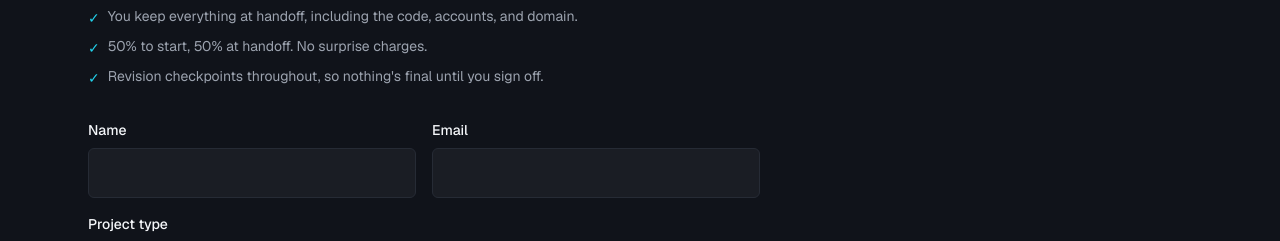
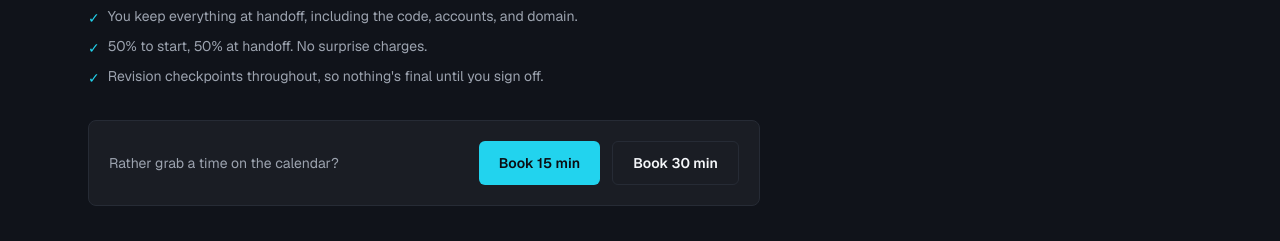
Before and after one commit to AddisonTech/Sixophor, a Next.js app: page / in a window 1280 px wide. Shown: the part 5940-6181 px from the top of the page. Built offline with nearby package versions, Linux system fonts and the light colour scheme; no server answers.

Commit message:
Offer both 15-min and 30-min booking options across site

```diff
--- a/components/BookCallButton.tsx
+++ b/components/BookCallButton.tsx
@@ -1,19 +1,22 @@
-import { BOOKING_URL } from "@/lib/site";
+import { BOOKING_URL_15 } from "@/lib/site";
 
 type BookCallButtonProps = {
   className?: string;
   label?: string;
+  url?: string;
 };
 
-// Renders the "book a call" CTA. When BOOKING_URL is set (e.g. a Cal.com link)
-// it opens the scheduler in a new tab; until then it falls back to the on-page
-// contact form so the CTA never points at a dead link.
+// Renders a "book a call" CTA. When its url is set (e.g. a Cal.com link) it
+// opens the scheduler in a new tab; until then it falls back to the on-page
+// contact form so the CTA never points at a dead link. Defaults to the 15-min
+// link; pass `url` for a different event (e.g. the 30-min call).
 export default function BookCallButton({
   className,
   label = "Book a free call",
+  url = BOOKING_URL_15,
 }: BookCallButtonProps) {
-  const external = BOOKING_URL.length > 0;
-  const href = external ? BOOKING_URL : "#contact";
+  const external = url.length > 0;
+  const href = external ? url : "#contact";
 
   return (
     <a
--- a/components/Contact.tsx
+++ b/components/Contact.tsx
@@ -1,6 +1,9 @@
 import SectionHeading from "./SectionHeading";
 import ContactForm from "./ContactForm";
+import BookCallButton from "./BookCallButton";
 import {
+  BOOKING_URL_15,
+  BOOKING_URL_30,
   CONTACT_EMAIL,
   CONTACT_PHONE,
   CONTACT_PHONE_DISPLAY,
@@ -33,6 +36,23 @@ export default function Contact() {
             sign off.
           </li>
         </ul>
+        <div className="mb-8 flex flex-col gap-3 rounded-lg border border-edge bg-panel p-5 sm:flex-row sm:items-center sm:justify-between">
+          <p className="text-sm text-muted">
+            Rather grab a time on the calendar?
+          </p>
+          <div className="flex flex-wrap gap-3">
+            <BookCallButton
+              url={BOOKING_URL_15}
+              label="Book 15 min"
+              className="inline-flex min-h-11 items-center rounded-md bg-accent px-5 text-sm font-semibold text-ink transition-opacity hover:opacity-85"
+            />
+            <BookCallButton
+              url={BOOKING_URL_30}
+              label="Book 30 min"
+              className="inline-flex min-h-11 items-center rounded-md border border-edge px-5 text-sm font-semibold text-fg transition-colors hover:border-accent hover:text-accent"
+            />
+          </div>
+        </div>
         <ContactForm />
         <p className="mt-6 text-sm text-muted">
           Prefer email or a call? Reach me directly at{" "}
--- a/components/IndustryPage.tsx
+++ b/components/IndustryPage.tsx
@@ -6,7 +6,13 @@ import ContactForm from "./ContactForm";
 import SectionHeading from "./SectionHeading";
 import GlowCard from "./GlowCard";
 import BookCallButton from "./BookCallButton";
-import { CONTACT_EMAIL, CONTACT_PHONE, CONTACT_PHONE_DISPLAY } from "@/lib/site";
+import {
+  BOOKING_URL_15,
+  BOOKING_URL_30,
+  CONTACT_EMAIL,
+  CONTACT_PHONE,
+  CONTACT_PHONE_DISPLAY,
+} from "@/lib/site";
 import type { Industry } from "@/lib/industries";
 
 export default function IndustryPage({ industry }: { industry: Industry }) {
@@ -34,7 +40,10 @@ export default function IndustryPage({ industry }: { industry: Industry }) {
               <p className="max-w-xl text-lg text-muted">{industry.subhead}</p>
               <div className="mt-2 flex flex-col gap-3">
                 <div className="flex flex-wrap items-center gap-3">
-                  <BookCallButton className="inline-flex min-h-12 items-center rounded-md bg-accent px-8 text-base font-semibold text-ink transition-opacity hover:opacity-85" />
+                  <BookCallButton
+                    label="Book a 15-min call"
+                    className="inline-flex min-h-12 items-center rounded-md bg-accent px-8 text-base font-semibold text-ink transition-opacity hover:opacity-85"
+                  />
                   <a
                     href={industry.demo.href}
                     className="inline-flex min-h-12 items-center rounded-md border border-edge px-8 text-base font-semibold text-fg transition-colors hover:border-accent hover:text-accent"
@@ -43,8 +52,13 @@ export default function IndustryPage({ industry }: { industry: Industry }) {
                   </a>
                 </div>
                 <p className="text-sm text-muted">
-                  Free scoping call, no obligation, reply within one business day.
+                  Free, no obligation, reply within one business day.
                 </p>
+                <BookCallButton
+                  url={BOOKING_URL_30}
+                  label="Prefer more time? Book a 30-minute call →"
+                  className="text-sm font-semibold text-accent transition-opacity hover:opacity-85"
+                />
               </div>
             </div>
             <div className="overflow-hidden rounded-lg border border-edge bg-panel">
@@ -170,6 +184,23 @@ export default function IndustryPage({ industry }: { industry: Industry }) {
             lead={`Tell me about your ${industry.noun} and I'll get back to you within one business day.`}
           />
           <div className="max-w-2xl">
+            <div className="mb-8 flex flex-col gap-3 rounded-lg border border-edge bg-panel p-5 sm:flex-row sm:items-center sm:justify-between">
+              <p className="text-sm text-muted">
+                Rather grab a time on the calendar?
+              </p>
+              <div className="flex flex-wrap gap-3">
+                <BookCallButton
+                  url={BOOKING_URL_15}
+                  label="Book 15 min"
+                  className="inline-flex min-h-11 items-center rounded-md bg-accent px-5 text-sm font-semibold text-ink transition-opacity hover:opacity-85"
+                />
+                <BookCallButton
+                  url={BOOKING_URL_30}
+                  label="Book 30 min"
+                  className="inline-flex min-h-11 items-center rounded-md border border-edge px-5 text-sm font-semibold text-fg transition-colors hover:border-accent hover:text-accent"
+                />
+              </div>
+            </div>
             <ContactForm />
             <p className="mt-6 text-sm text-muted">
               Prefer email or a call? Reach me directly at{" "}
--- a/lib/site.ts
+++ b/lib/site.ts
@@ -9,6 +9,7 @@ export const CONTACT_EMAIL = "addison@sixophor.com";
 export const FORM_TO_EMAIL = "addisontechdev@gmail.com";
 export const CONTACT_PHONE = "8649416314";
 export const CONTACT_PHONE_DISPLAY = "(864) 941-6314";
-// Booking link for the "book a call" CTA (e.g. a Cal.com URL). Leave empty and
-// the CTA falls back to the on-page contact form until a link is set.
-export const BOOKING_URL = "https://cal.com/addisonsmith/15min";
+// Cal.com booking links for the "book a call" CTAs. Leave a value empty and any
+// button using it falls back to the on-page contact form.
+export const BOOKING_URL_15 = "https://cal.com/addisonsmith/15min";
+export const BOOKING_URL_30 = "https://cal.com/addisonsmith/30min";
```
